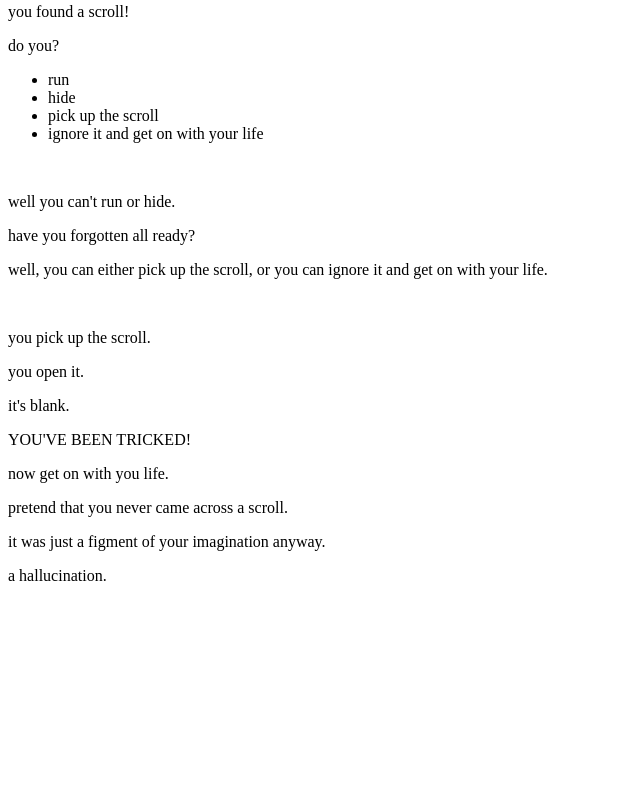
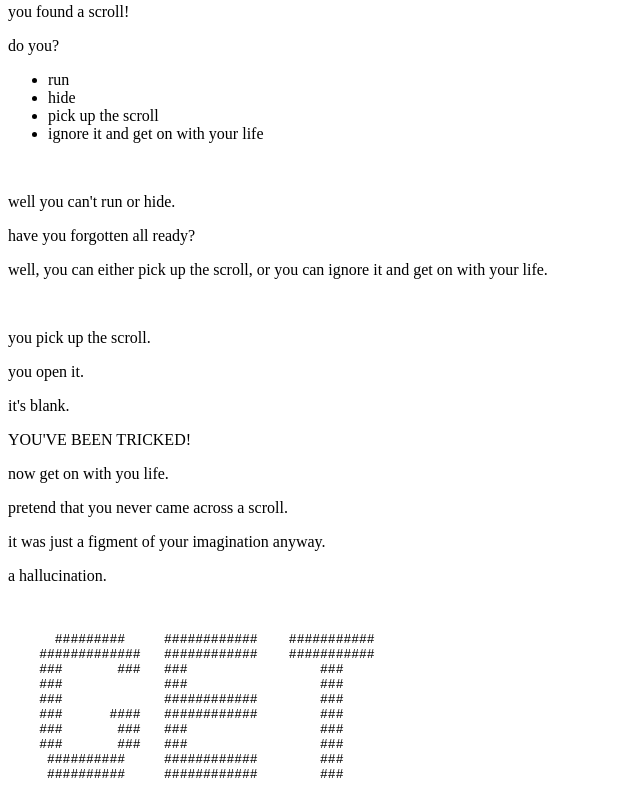
Before and after one commit to rozina-aamir/in-the-dark, a plain HTML site: page index.html in a window 1280 px wide. Shown: the part 1179-1989 px from the top of the page, without its empty margins (0-640 px from the left). Before the commit the page ends 1780 px from the top, so only its background shows below. Drawn offline with Linux system fonts and the light colour scheme.

Commit message:
Update index.html

```diff
--- a/index.html
+++ b/index.html
@@ -85,5 +85,18 @@ ______|_\_________________|_________|______|_________|_______
     <p>pretend that you never came across a scroll.</p>
     <p>it was just a figment of your imagination anyway.</p>
     <p>a hallucination.</p>
+    <br>
+    <pre>
+      #########     ############    ###########
+    #############   ############    ###########
+    ###       ###   ###                 ###
+    ###             ###                 ###
+    ###             ############        ###
+    ###      ####   ############        ###
+    ###       ###   ###                 ###
+    ###       ###   ###                 ###
+     ##########     ############        ###
+     ##########     ############        ###
+    </pre>
   </body>
 </html>
```
